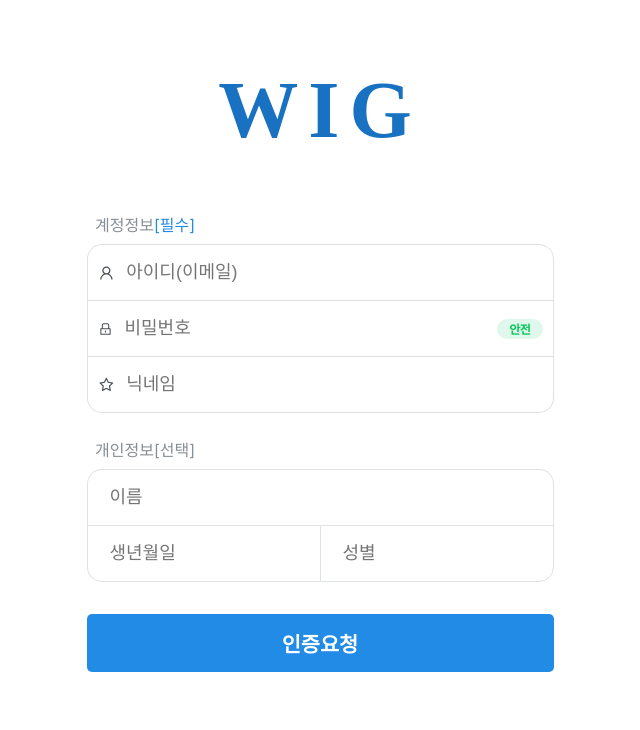
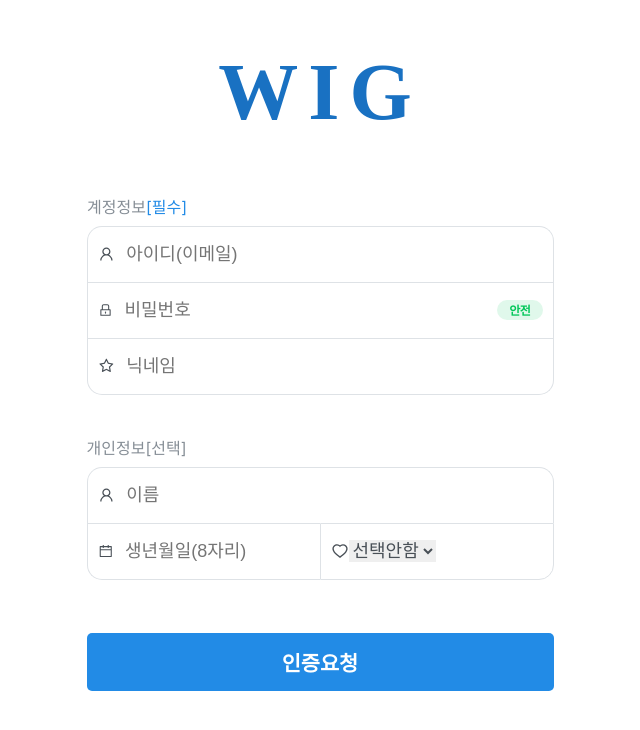
Before and after one commit to KingBoRam/wig-web, a React (Create React App) app: page /register in a window 1280 px wide. Shown: the top 730 px of the page, without its empty margins (320-960 px from the left). Built offline with nearby package versions, Linux system fonts and the light colour scheme; a web font is replaced by a local one.

Commit message:
생년월일 블러시 검사

```diff
--- a/src/pages/main.js
+++ b/src/pages/main.js
@@ -11,6 +11,7 @@ const Basic = () => {
     return (
       <>
         <div>basic</div>
+
         <Modal name="로그인">
           <WigTemplate></WigTemplate>
         </Modal>
--- a/src/pages/register.js
+++ b/src/pages/register.js
@@ -1,8 +1,13 @@
-import React from "react";
+import React, { useState } from "react";
 import WigHeader from "../components/wigHeader";
 import styled from "styled-components";
-import { AiOutlineUser, AiOutlineLock, AiOutlineStar } from "react-icons/ai";
-import { BsDot } from "react-icons/bs";
+import {
+  AiOutlineUser,
+  AiOutlineLock,
+  AiOutlineStar,
+  AiOutlineCalendar,
+  AiOutlineHeart,
+} from "react-icons/ai";
 import { Link } from "react-router-dom";
 
 const Container = styled.div`
@@ -37,15 +42,59 @@ const StyledButton = styled.button`
   padding: 14px;
   font-size: 1.3rem;
   font-weight: 1000;
-  margin: 1rem;
+  margin-bottom: 1rem;
+  margin-right: 1rem;
+  margin-left: 1rem;
   border-radius: 5px;
   border: none;
-  margin-top: 2rem;
   cursor: pointer;
   background-color: #228be6;
   color: #fff;
 `;
+const SelectBox = styled.select`
+  border: none;
+  font-size: 18px;
+  color: #495057;
+  outline: none;
+`;
+const Em = styled.em`
+  width: 40px;
+  font-size: 12px;
+  background: rgba(3, 199, 90, 0.12);
+  color: #03c75a;
+  font-style: normal;
+  border-radius: 10px;
+  text-align: center;
+  font-weight: bold;
+  padding: 4px 6px 3px 6px;
+  line-height: 13px;
+  letter-spacing: -0.5px;
+`;
 const Register = () => {
+  //생년월일 정규식
+  const [inputText, setInputText] = useState("");
+  const [privateText, setPrivateText] = useState("");
+  const handleChange = (event) => {
+    const input = event.target.value;
+    const pattern = /(\d{4})(\d{2})(\d{2})/;
+    if (pattern.test(input)) {
+      const formatted = input.replace(pattern, "$1.$2.$3");
+      setInputText(formatted);
+    } else {
+      setInputText(input);
+    }
+  };
+  const handleBlur = (event) => {
+    const input = event.target.value;
+    const pattern = /(\d{4}).(\d{2}).(\d{2})/;
+    if (input.length === 0) {
+      setPrivateText("");
+    } else if (!pattern.test(input)) {
+      setPrivateText("생년월일은 8자리 숫자로 입력해주세요.");
+    } else {
+      setPrivateText("");
+    }
+  };
   return (
     <>
       <Container>
@@ -59,6 +108,7 @@ const Register = () => {
             marginBottom: "0.5rem",
             fontSize: "1rem",
             color: "#868e96",
+            marginRight: "16px",
           }}
         >
           계정정보
@@ -83,25 +133,9 @@ const Register = () => {
             <Input type="email" placeholder="아이디(이메일)" required />
           </InputTextBlock>
           <InputTextBlock>
-            <AiOutlineLock style={{ color: "#495057" }} required />
-            <Input type="password" placeholder="비밀번호" />
-            <em
-              style={{
-                width: "40px",
-                fontSize: "12px",
-                background: "rgba(3,199,90,.12)",
-                color: "#03c75a",
-                fontStyle: "normal",
-                borderRadius: "10px",
-                textAlign: "center",
-                fontWeight: "bold",
-                padding: "4px 6px 3px 6px",
-                lineHeight: "13px",
-                letterSpacing: "-0.5px",
-              }}
-            >
-              안전
-            </em>
+            <AiOutlineLock style={{ color: "#495057" }} />
+            <Input type="password" placeholder="비밀번호" required />
+            <Em>안전</Em>
           </InputTextBlock>
           <InputTextBlock
             style={{
@@ -113,14 +147,14 @@ const Register = () => {
             <AiOutlineStar style={{ color: "#495057" }} />{" "}
             <Input type="text" placeholder="닉네임" required />
           </InputTextBlock>
-        </form>
           <div
             style={{
               width: "450px",
-            marginTop: "1.5rem",
+              marginTop: "2.5rem",
               marginBottom: "0.5rem",
               fontSize: "1rem",
               color: "#868e96",
+              marginLeft: "16px",
             }}
           >
             개인정보
@@ -140,26 +174,57 @@ const Register = () => {
               borderBottom: "none",
             }}
           >
+            <AiOutlineUser style={{ color: "#495057" }} />
             <Input type="text" placeholder="이름"></Input>
           </InputTextBlock>
-        <div style={{ display: "flex", width: "467px" }}>
+          <div style={{ display: "flex", width: "467px", marginLeft: "16px" }}>
             <InputTextBlock
               style={{
                 borderBottomLeftRadius: "15px",
                 borderRight: "none",
               }}
             >
-            <Input type="text" placeholder="생년월일"></Input>
+              <AiOutlineCalendar style={{ color: "#495057" }} />
+              <Input
+                type="text"
+                placeholder="생년월일(8자리)"
+                value={inputText}
+                onChange={handleChange}
+                onBlur={handleBlur}
+              ></Input>
             </InputTextBlock>
             <InputTextBlock
               style={{
                 borderBottomRightRadius: "15px",
               }}
             >
-            <Input type="text" placeholder="성별"></Input>
+              <AiOutlineHeart style={{ color: "#495057" }} />
+              <SelectBox>
+                <option key="nochoice" value="nochoice">
+                  선택안함
+                </option>
+                <option key="man" value="man">
+                  남자
+                </option>
+                <option key="woman" value="woman">
+                  여자
+                </option>
+              </SelectBox>
             </InputTextBlock>
           </div>
+          <div
+            style={{
+              textAlign: "center",
+              color: "red",
+              fontSize: "0.9rem",
+              height: "21px",
+              margin: "1rem",
+            }}
+          >
+            {privateText}
+          </div>
           <StyledButton>인증요청</StyledButton>
+        </form>
       </Container>
     </>
   );
```
Lines whose indentation alone changed are shown as unchanged.
